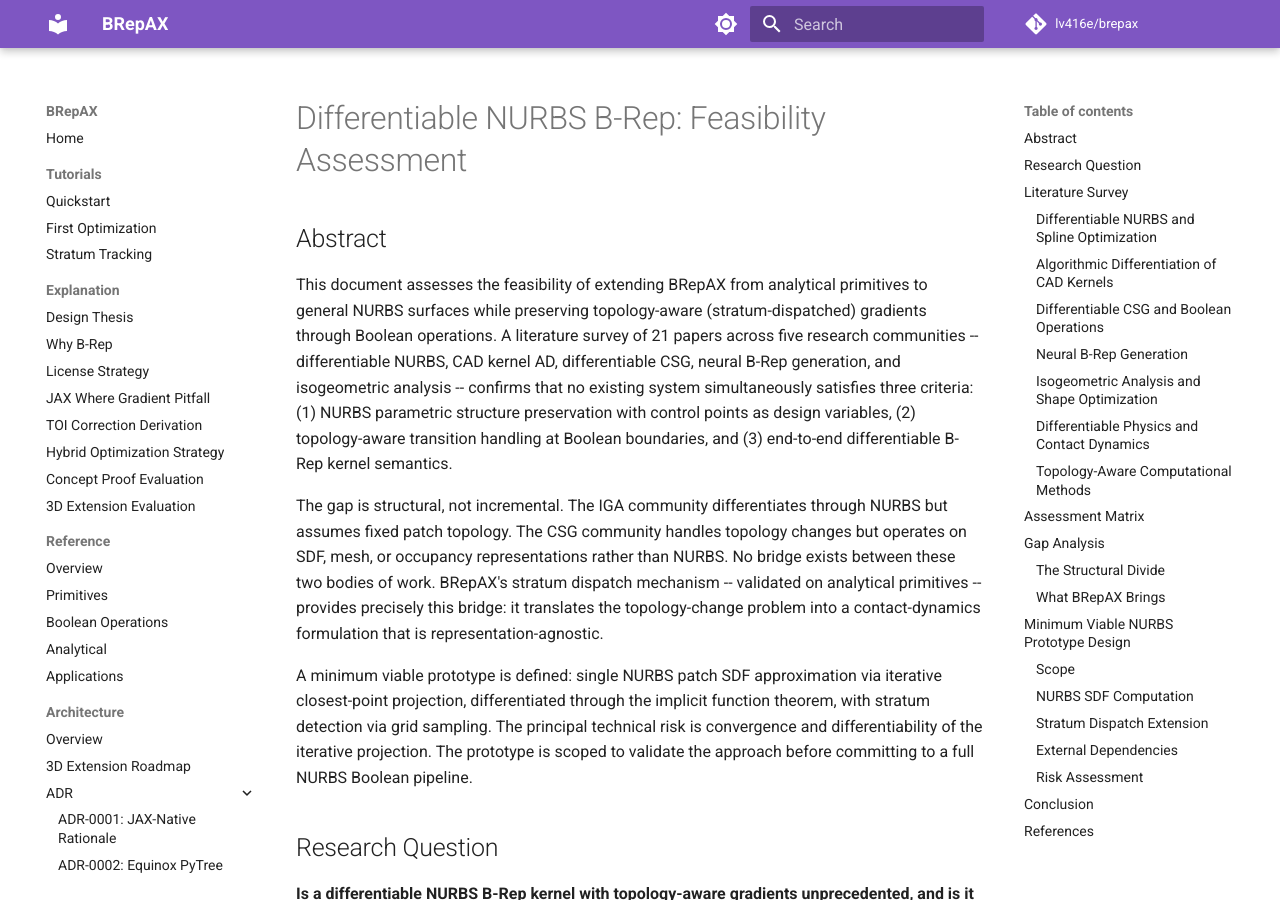
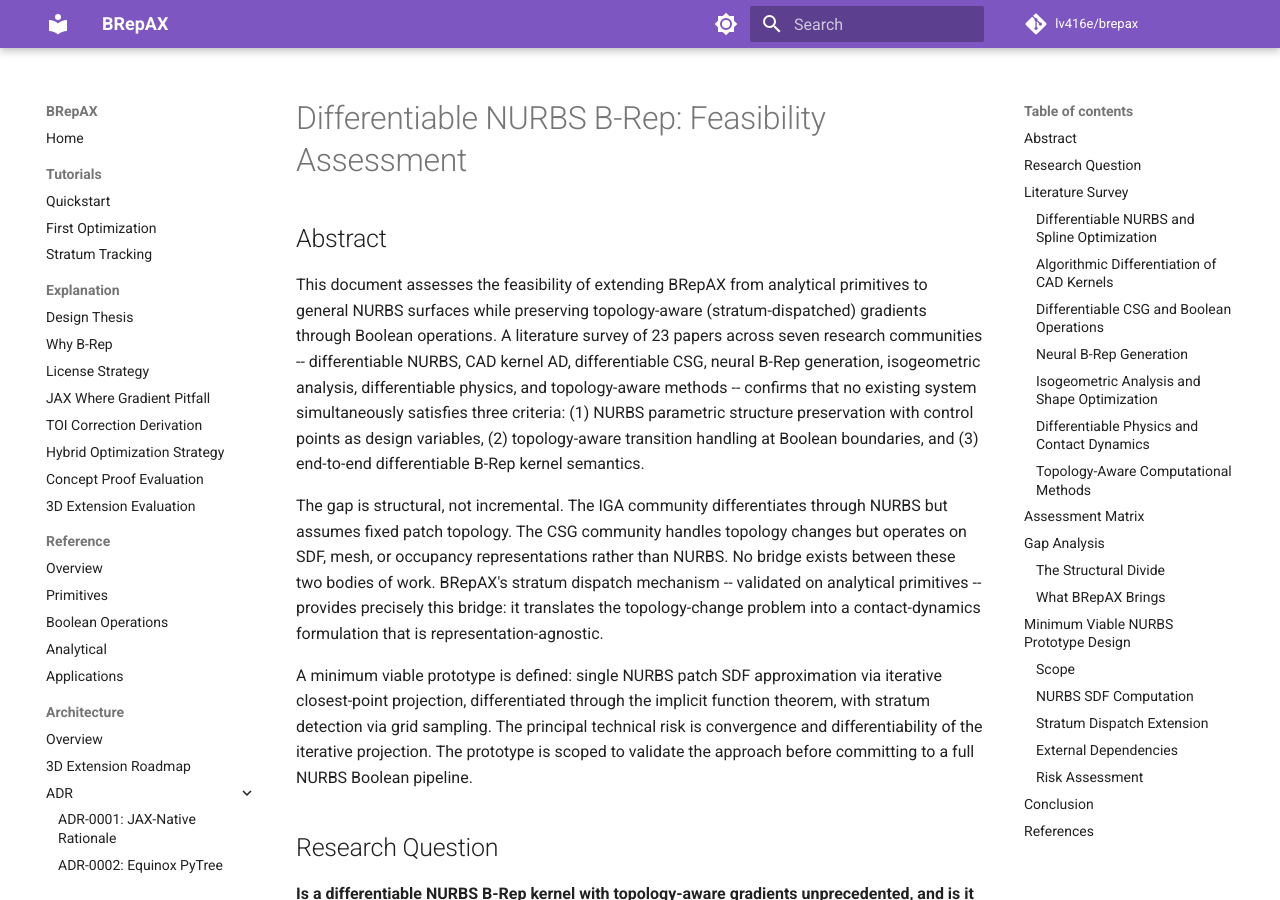
Before and after one commit to lv416e/brepax, an MkDocs documentation site: the page built from docs/explanation/stage_c_feasibility.md, in a window 1280 px wide and 900 px high. Built offline with MkDocs 1.6.1 and Material for MkDocs 9.7.7, drawn with Linux system fonts in a browser that asks for light colours; comment, search, counter and statistics services are not loaded; some of the changed text lies outside the part shown.

Commit message:
docs: fix paper count and Zhao et al. criteria consistency
- Abstract: 21 papers / 5 communities -> 23 papers / 7 communities
- Zhao et al.: "partially satisfies (1) and (2)" -> "satisfies (1)
  and partially satisfies (2)" to match assessment matrix

Co-Authored-By: Claude <noreply@anthropic.com>

```diff
--- a/docs/explanation/stage_c_feasibility.md
+++ b/docs/explanation/stage_c_feasibility.md
@@ -5,9 +5,10 @@
 This document assesses the feasibility of extending BRepAX from analytical
 primitives to general NURBS surfaces while preserving topology-aware
 (stratum-dispatched) gradients through Boolean operations. A literature survey
-of 21 papers across five research communities -- differentiable NURBS, CAD
-kernel AD, differentiable CSG, neural B-Rep generation, and isogeometric
-analysis -- confirms that no existing system simultaneously satisfies three
+of 23 papers across seven research communities -- differentiable NURBS, CAD
+kernel AD, differentiable CSG, neural B-Rep generation, isogeometric
+analysis, differentiable physics, and topology-aware methods -- confirms
+that no existing system simultaneously satisfies three
 criteria: (1) NURBS parametric structure preservation with control points as
 design variables, (2) topology-aware transition handling at Boolean boundaries,
 and (3) end-to-end differentiable B-Rep kernel semantics.
```
Also changed, not shown: other parts of docs/explanation/stage_c_feasibility.md (+3 -2 lines).
